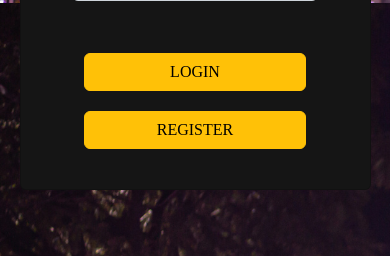
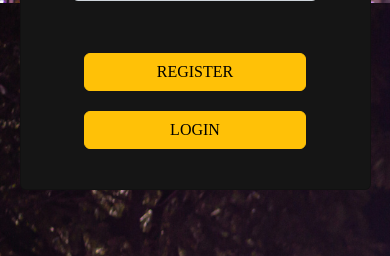
Before and after one commit to JuliaMelle/3ITE_Group7, a PHP site: page /frontend/register.php in a window 390 px wide. Shown: the part 785-1041 px from the top of the page. Run offline with PHP 8.4, Linux system fonts and the light colour scheme; some web fonts are replaced.

Commit message:
inayos ko yung button kasi nakakalito kung ano pipindutin pag magregister napipindot ko yung login

```diff
--- a/css/register.css
+++ b/css/register.css
@@ -49,15 +49,24 @@
   text-align: left !important;
 }
 .button_position {
-  margin-top: 20px;
+  /* margin-top: 20px;
   display: flex;
   flex-direction: row;
   justify-content: space-between;
 
-  width: 60%;
+  width: 60%; */
+  margin-top: 20px;
+  display: flex;
+  flex-direction: column-reverse;
+  justify-content: center;
+  align-items: center;
+  width: 90%;
+}
+.register {
+  margin-bottom: 20px;
 }
 .button_size {
-  width: 40% !important;
+  width: 80% !important;
 }
 
 @media only screen and (max-width: 1190px) {
@@ -78,13 +87,13 @@
   .button_position {
     margin-top: 20px;
     display: flex;
-    flex-direction: column;
+    flex-direction: column-reverse;
     justify-content: center;
     align-items: center;
     width: 90%;
   }
   .register {
-    margin-top: 20px;
+    margin-bottom: 20px;
   }
   .button_size {
     width: 80% !important;
```
